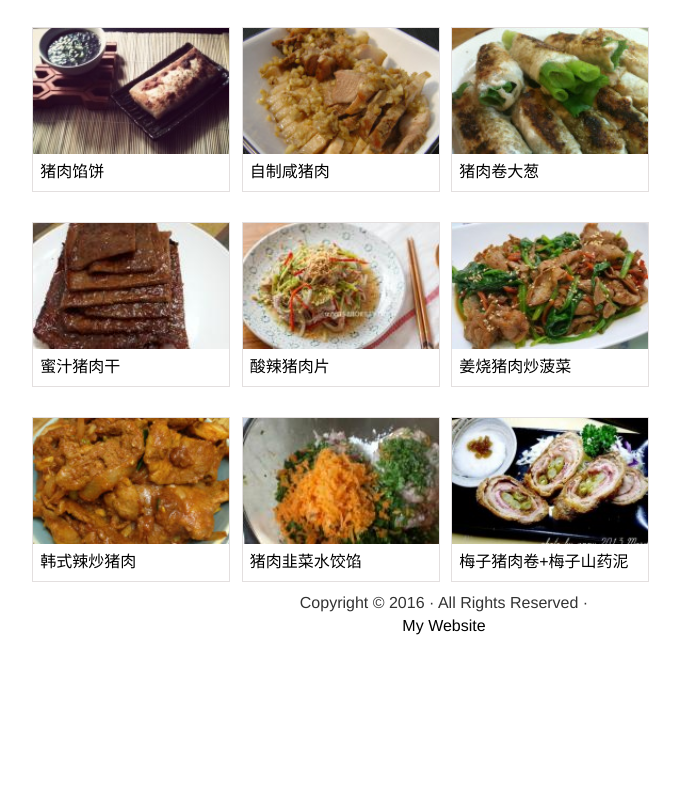
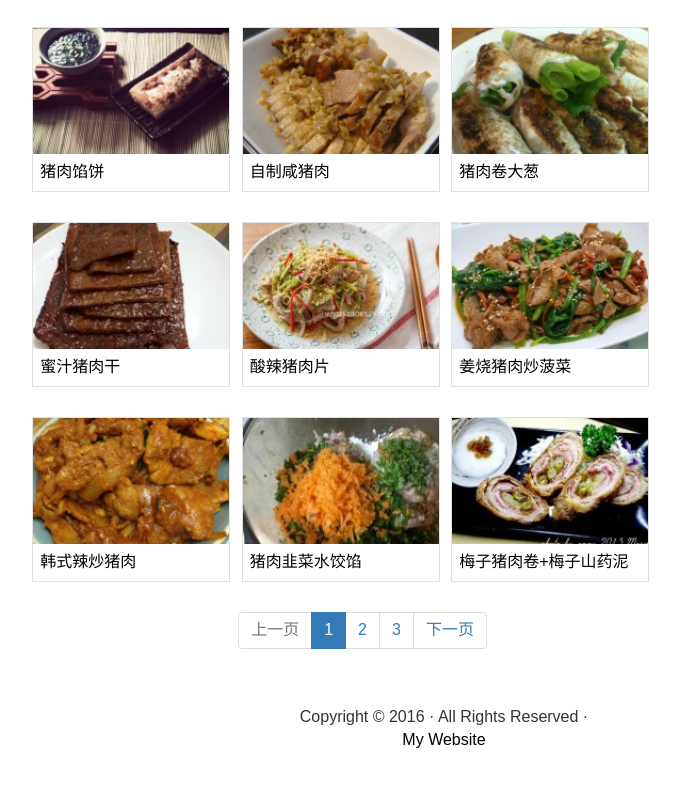
Before and after one commit to caishijian2008/Recipes, a plain HTML site: page zhurou.html in a window 1280 px wide. Shown: the part 1002-1788 px from the top of the page, without its empty margins (196-876 px from the left). Before the commit the page ends 1650 px from the top, so only its background shows below. Drawn offline with Linux system fonts and the light colour scheme.

Commit message:
修改了一些样式

```diff
--- a/css/style.css
+++ b/css/style.css
@@ -13,9 +13,9 @@ html {
 }
 
 body {
-	margin: 0;
 	font-size: 1rem;
-	font-family: Helvetica,Arial,STHeiti,"Microsoft Yahei","Open Sans","Helvetica Neue",sans-serif;
+	font-family: Arial,Helvetica,"Microsoft Yahei",sans-serif,"Open Sans","Helvetica Neue",STHeiti;
+	background-color: #fff;
 }
 
 /* 定义所有链接的样式 */
@@ -185,12 +185,12 @@ h3 a:hover {
 	float: left;
 	margin-right: 20px;
 	text-align: center;
-	font-size: 1em;
+	font-size: 1rem;
 }
 
 .mt20 {margin-top: 20px;}
 .h1-style {
-	font-size: 1.5em;
+	font-size: 1.5rem;
 	color: #817c74;
 }
 .tc {text-align: center;}
@@ -220,8 +220,10 @@ a:hover {text-decoration: none;}
 	display: block;
 	border: 1px solid #eee;
 }
+
+/* 分类名称 */
 .c-name {
-	font-size: 18px;
+	font-size: 1.1rem;
 	height: 40px;
 	line-height: 40px;
 	padding: 0 25px;
@@ -265,3 +267,14 @@ a:hover {text-decoration: none;}
 .tip-list li {
 
 }
+
+.paging {
+	display: block;
+	margin: 0 auto;
+	width: 50%;
+}
+
+.bottom-div {
+	padding: 30px 15px;
+	/* background-color: #f5f5f5; */
+}
--- a/zhurou.html
+++ b/zhurou.html
@@ -337,6 +337,15 @@
       	</aside>
       </div>
 
+      <div class="paging">
+        <ul class="pagination">
+            <li class="disabled"><a href="#">上一页</a></li>
+        	<li class="active"><a href="#">1</a></li>
+        	<li><a href="#">2</a></li>
+        	<li><a href="#">3</a></li>
+        	<li><a href="#">下一页</a></li>
+        </ul>
+      </div>
   	</div>
   	<div class="col-xs-2"></div>
   </div>
@@ -346,9 +355,9 @@
   <a id="gotop" href="javascript:void(0)" title="返回顶部"></a>
 </div>
 <div class="container">
-  <div class="row">
+  <div class="row bottom-div">
     <footer>
-      <div class="text-center col-md-6 col-md-offset-3">
+      <div class="text-center col-md-8 col-md-offset-2">
         <p>Copyright &copy; 2016 &middot; All Rights Reserved &middot; <a href="http://www.yourwebsite.com/" >My Website</a></p>
       </div>
     </footer>
```
Also changed, not shown: caipudaquan.html (+1 -1 lines), index.html (+1 -1 lines), signin.html (+1 -1 lines).
